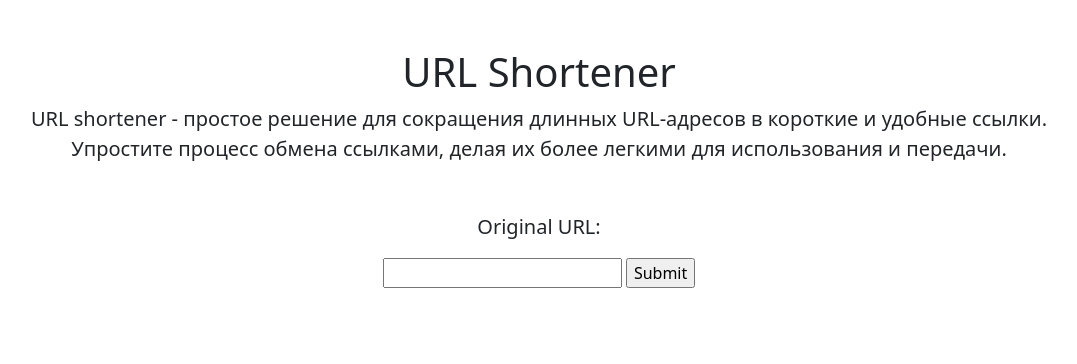
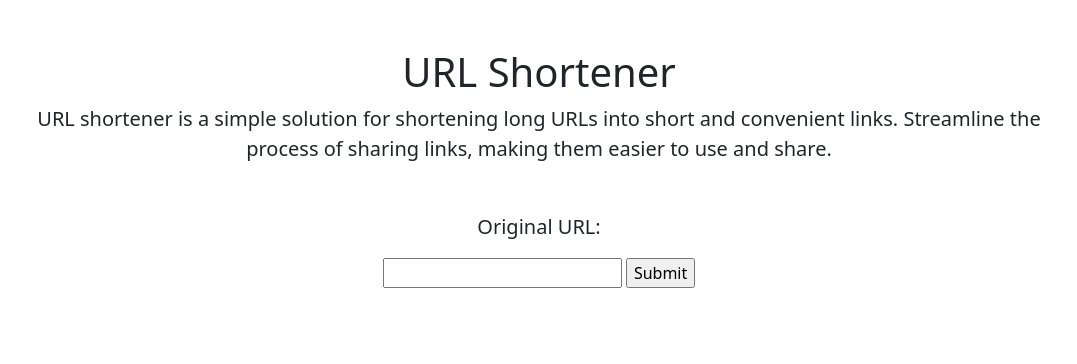
Before and after one commit to Fiklik/url-shortener, a Django app: page / in a window 1280 px wide. Shown: the part 56-420 px from the top of the page, without its empty margins (101-1178 px from the left). Run offline with Django 5.2, Linux system fonts and the light colour scheme; some libraries are stand-ins or nearby versions.

Commit message:
fixed localisation

```diff
--- a/templates/shortener/base.html
+++ b/templates/shortener/base.html
@@ -6,7 +6,7 @@
 <div class="container-sm container wrapper flex-grow-1" style="max-width: 1100px">
     <div class="text-center mt-5">
         <h1>URL Shortener</h1>
-        <p class="lead">URL shortener - простое решение для сокращения длинных URL-адресов в короткие и удобные ссылки. Упростите процесс обмена ссылками, делая их более легкими для использования и передачи.</p>
+        <p class="lead">URL shortener is a simple solution for shortening long URLs into short and convenient links. Streamline the process of sharing links, making them easier to use and share.</p>
     </div>
     <div class="text-center mt-5">
         <form action="{% url 'index' %}" method="post">
```
